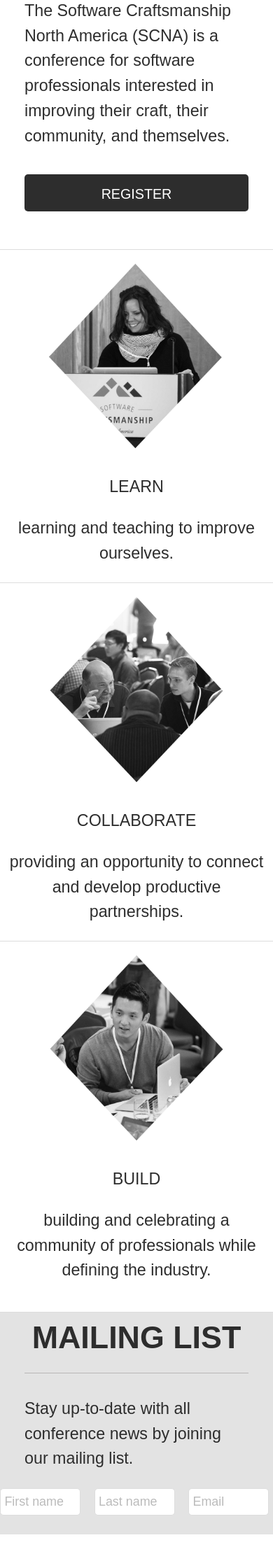
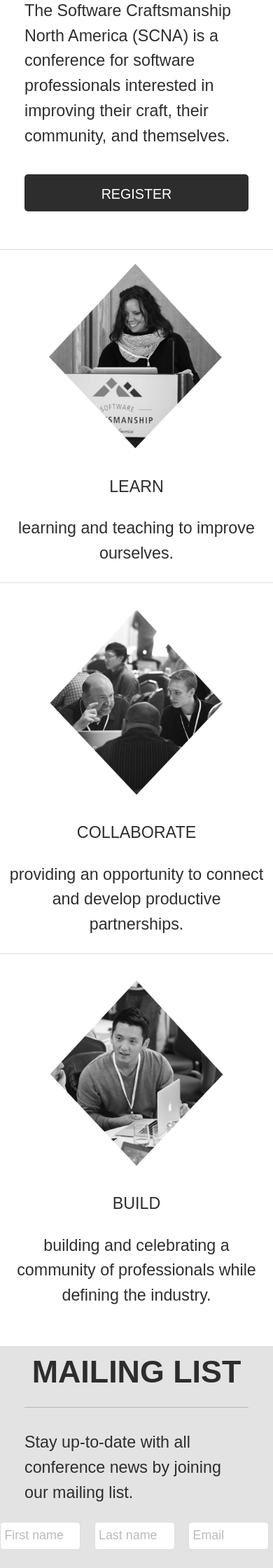
Before and after one commit to CassieShumway/scna, a Jekyll site: the page built from index.html, in a window 390 px wide. Shown: the part 1035-3275 px from the top of the page at 70% size. Built offline with Jekyll 4.4.1, drawn with Linux system fonts in a browser that asks for light colours; before the commit the page ends 3227 px from its top, so only the background shows below that.

Commit message:
fix column break point

```diff
--- a/css/main.css
+++ b/css/main.css
@@ -267,7 +267,7 @@
   max-width: 320px;
 }
 
-@media (max-width: 600px) {
+@media (max-width: 900px) {
   .wrapper { width: 100%; }
 }
 
@@ -322,7 +322,7 @@
 .half { width: 47.5%; }
 .third { width: 30%; }
 
-@media (max-width: 600px) {
+@media (max-width: 900px) {
   .column {
     float: none;
     margin-left: none;
@@ -331,7 +331,7 @@
 
   .third {
     border-bottom: 1px solid #ddd;
-    margin-bottom: 1em;
+    margin-bottom: 2em;
     margin-left: 0;
     width: 100%;
   }
```
